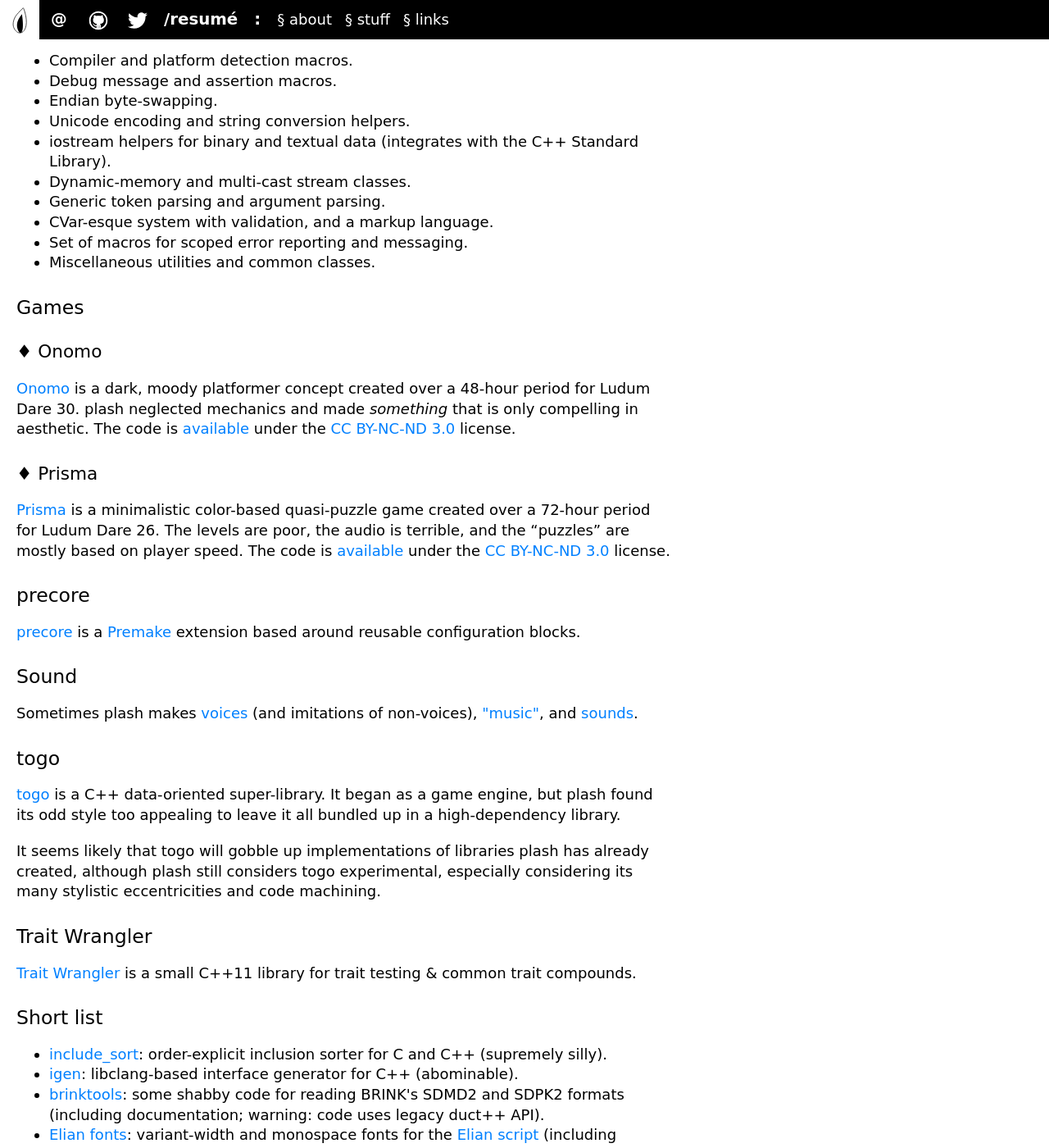
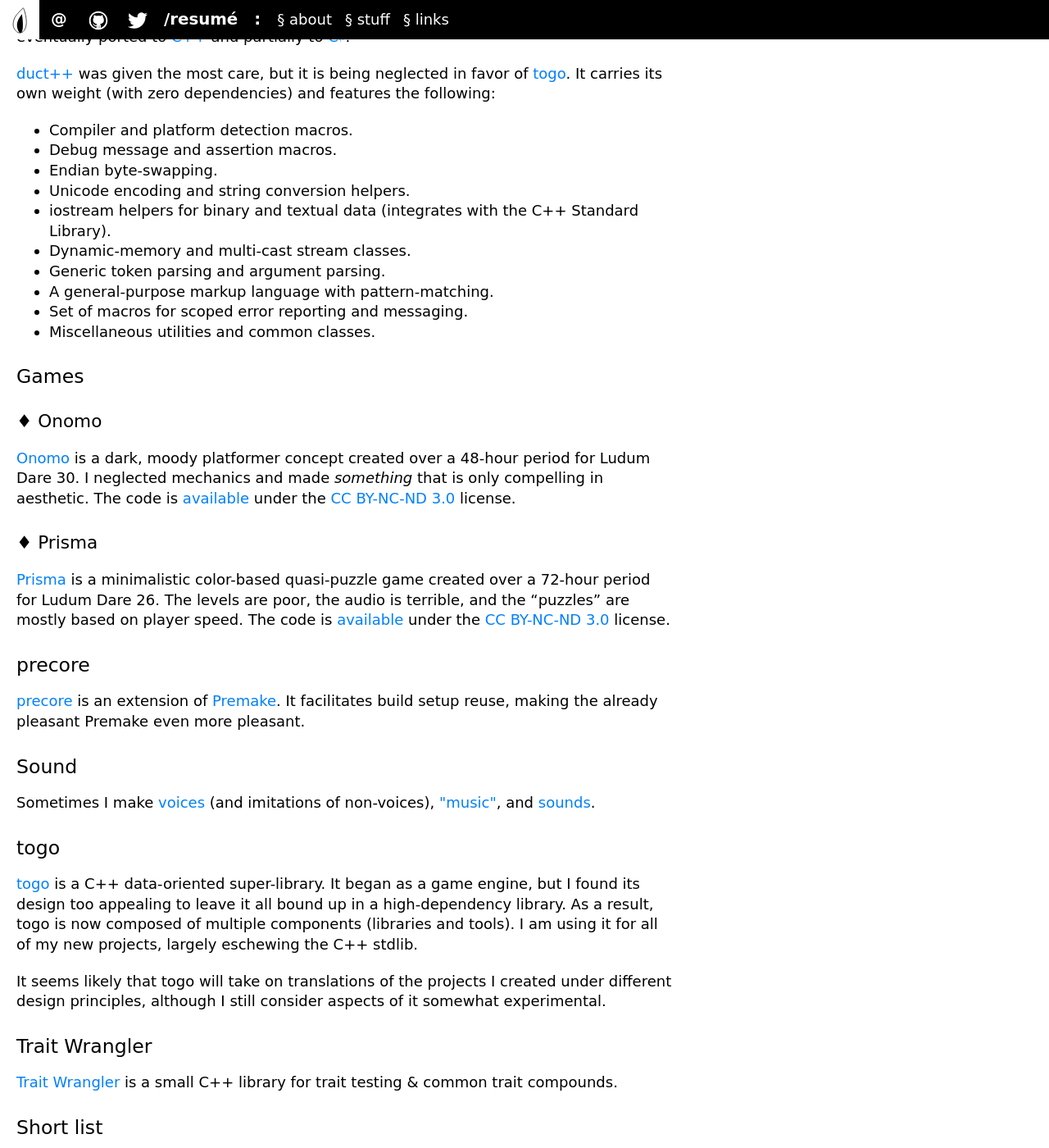
Before and after one commit to komiga/homesite, a Jekyll site: the page built from index.html, in a window 1280 px wide and 1400 px high, scrolled down 986 px. Shown: the whole window at 82% size. Built offline with Jekyll 4.4.1, drawn with Linux system fonts in a browser that asks for light colours; some of the changed text lies outside the part shown.

Commit message:
Sprawling rewrites; neonoma.

```diff
--- a/index.html
+++ b/index.html
@@ -16,40 +16,46 @@ title: komiga
 
 <h1>&sect; about<a class="para-ref" id="about" href="#about"></a></h1>
 
-<p>This here is the homesite of plash, an inquisitive craftsperson, game maker, and analytic system-thinker.</p>
+<p>I am Coranna.</p>
+
+<p>I observe. I make. I confound.</p>
+
+<p>I am honest and blunt.</p>
+
+<p>Talk to me if you must know more.</p>
 
 <p><a target="_blank" href="/files/public.asc" title="OpenPGP key">EBE2 946B 216F A919 6E38 2DFF 64D8 A116 A514 D8CE</a></p>
 
 <h1>&sect; stuff<a class="para-ref" id="stuff" href="#stuff"></a></h1>
 
-<p>A list of projects and whatnots that plash has created or touched.</p>
+<p>A list of projects and whatnot.</p>
 
 
 <h4>Allopoeia<a class="para-ref" id="allopoeia" href="#allopoeia"></a></h4>
 
-<p><a target="_blank" href="http://allopoeia.komiga.com">Allopoeia</a> (also known as The Allo) is an open-authorship journal/blag for anything and everything (for certain definitions thereof). See <a target="_blank" href="http://allopoeia.komiga.com/authoring.html">here</a> if you're interested in posting something.</p>
+<p><a target="_blank" href="http://allopoeia.komiga.com">Allopoeia</a> is an open-authorship journal/blag for anything and everything (for certain definitions thereof). See <a target="_blank" href="http://allopoeia.komiga.com/authoring.html">here</a> if you're interested in posting something.</p>
 
 
 <h4>All the Maths‽<a class="para-ref" id="am" href="#am"></a></h4>
 
-<p><a target="_blank" href="https://github.com/komiga/am">All the Maths‽</a> is a mathematics library for C++11.</p>
+<p><a target="_blank" href="https://github.com/komiga/am">All the Maths‽</a> is a mathematics library for C++.</p>
 
 
 <h4>Beard<a class="para-ref" id="beard" href="#beard"></a></h4>
 
-<p><a target="_blank" href="https://github.com/komiga/Beard">Beard</a> is a terminal UI for C++11. Because ncurses is an abomination. In the interest of fairness, Beard also happens to be an abomination. Must be the TTY sickness.</p>
+<p><a target="_blank" href="https://github.com/komiga/Beard">Beard</a> is a terminal UI for C++. Because ncurses is an abomination. In the interest of fairness, Beard also happens to be an abomination. Must be the TTY sickness.</p>
 
 
 <h4>Cacophony<a class="para-ref" id="cacophony" href="#cacophony"></a></h4>
 
-<p><a target="_blank" href="https://github.com/komiga/Cacophony">Cacophony</a> is a serialization library for C++11. It is similar to <a target="_blank" href="http://uscilab.github.io/cereal">cereal</a>, but doesn't dabble in polymorphism, type registration, or RTTI, instead requiring explicit hierarchic serialization.</p>
+<p><a target="_blank" href="https://github.com/komiga/Cacophony">Cacophony</a> is a serialization library for C++. It is similar to <a target="_blank" href="http://uscilab.github.io/cereal">cereal</a>, but doesn't dabble in polymorphism, type registration, or RTTI, instead requiring explicit hierarchic serialization.</p>
 
 
 <h4>duct<a class="para-ref" id="duct" href="#duct"></a></h4>
 
-<p>duct is a general-purpose library for multiple languages. It started in <a target="_blank" href="https://github.com/komiga/duct-max">BlitzMax</a>, but was eventually ported to <a target="_blank" href="https://github.com/komiga/duct-cpp">C++</a> and partially to <a target="_blank" href="https://github.com/komiga/duct-sharp">C♯</a>.</p>
+<p>duct is a general-purpose library for multiple languages. It began in <a target="_blank" href="https://github.com/komiga/duct-max">BlitzMax</a>, but was eventually ported to <a target="_blank" href="https://github.com/komiga/duct-cpp">C++</a> and partially to <a target="_blank" href="https://github.com/komiga/duct-sharp">C♯</a>.</p>
 
-<p><a target="_blank" href="https://github.com/komiga/duct-cpp">duct++</a> was given the most care, but it is being neglected in favor of <a href="#togo">togo</a>. It carries its own weight (with zero dependencies) and has the following features:</p>
+<p><a target="_blank" href="https://github.com/komiga/duct-cpp">duct++</a> was given the most care, but it is being neglected in favor of <a href="#togo">togo</a>. It carries its own weight (with zero dependencies) and features the following:</p>
 
 <ul>
 	<li>Compiler and platform detection macros.</li>
@@ -59,7 +65,7 @@ title: komiga
 	<li>iostream helpers for binary and textual data (integrates with the C++ Standard Library).</li>
 	<li>Dynamic-memory and multi-cast stream classes.</li>
 	<li>Generic token parsing and argument parsing.</li>
-	<li>CVar-esque system with validation, and a markup language.</li>
+	<li>A general-purpose markup language with pattern-matching.</li>
 	<li>Set of macros for scoped error reporting and messaging.</li>
 	<li>Miscellaneous utilities and common classes.</li>
 </ul>
@@ -69,7 +75,7 @@ title: komiga
 
 <h5>♦ Onomo<a class="para-ref" id="onomo" href="#onomo"></a></h5>
 
-<p><a href="http://www.ludumdare.com/compo/ludum-dare-30/?action=preview&amp;uid=14542">Onomo</a> is a dark, moody platformer concept created over a 48-hour period for Ludum Dare 30. plash neglected mechanics and made <em>something</em> that is only compelling in aesthetic. The code is <a href="https://github.com/komiga/ld30-onomo">available</a> under the <a href="http://creativecommons.org/licenses/by-nc-nd/3.0/">CC BY-NC-ND 3.0</a> license.</p>
+<p><a href="http://www.ludumdare.com/compo/ludum-dare-30/?action=preview&amp;uid=14542">Onomo</a> is a dark, moody platformer concept created over a 48-hour period for Ludum Dare 30. I neglected mechanics and made <em>something</em> that is only compelling in aesthetic. The code is <a href="https://github.com/komiga/ld30-onomo">available</a> under the <a href="http://creativecommons.org/licenses/by-nc-nd/3.0/">CC BY-NC-ND 3.0</a> license.</p>
 
 <h5>♦ Prisma<a class="para-ref" id="prisma" href="#prisma"></a></h5>
 
@@ -78,24 +84,24 @@ title: komiga
 
 <h4>precore<a class="para-ref" id="precore" href="#precore"></a></h4>
 
-<p><a target="_blank" href="https://github.com/komiga/precore">precore</a> is a <a target="_blank" href="http://industriousone.com/what-premake">Premake</a> extension based around reusable configuration blocks.</p>
+<p><a target="_blank" href="https://github.com/komiga/precore">precore</a> is an extension of <a target="_blank" href="http://industriousone.com/what-premake">Premake</a>. It facilitates build setup reuse, making the already pleasant Premake even more pleasant.</p>
 
 
 <h4>Sound<a class="para-ref" id="sound" href="#sound"></a></h4>
 
-<p>Sometimes plash makes <a target="_blank" href="https://soundcloud.com/komiga/sets/random-va">voices</a> (and imitations of non-voices), <a target="_blank" href="https://soundcloud.com/komiga/sets/things-that-resemble-music">"music"</a>, and <a target="_blank" href="https://soundcloud.com/komiga/sets/things-that-resemble-sound">sounds</a>.</p>
+<p>Sometimes I make <a target="_blank" href="https://soundcloud.com/komiga/sets/random-va">voices</a> (and imitations of non-voices), <a target="_blank" href="https://soundcloud.com/komiga/sets/things-that-resemble-music">"music"</a>, and <a target="_blank" href="https://soundcloud.com/komiga/sets/things-that-resemble-sound">sounds</a>.</p>
 
 
 <h4>togo<a class="para-ref" id="togo" href="#togo"></a></h4>
 
-<p><a target="_blank" href="https://github.com/komiga/togo">togo</a> is a C++ data-oriented super-library. It began as a game engine, but plash found its odd style too appealing to leave it all bundled up in a high-dependency library.</p>
+<p><a target="_blank" href="https://github.com/komiga/togo">togo</a> is a C++ data-oriented super-library. It began as a game engine, but I found its design too appealing to leave it all bound up in a high-dependency library. As a result, togo is now composed of multiple components (libraries and tools). I am using it for all of my new projects, largely eschewing the C++ stdlib.</p>
 
-<p>It seems likely that togo will gobble up implementations of libraries plash has already created, although plash still considers togo experimental, especially considering its many stylistic eccentricities and code machining.</p>
+<p>It seems likely that togo will take on translations of the projects I created under different design principles, although I still consider aspects of it somewhat experimental.</p>
 
 
 <h4>Trait Wrangler<a class="para-ref" id="trait-wrangler" href="#trait-wrangler"></a></h4>
 
-<p><a target="_blank" href="https://github.com/komiga/trait_wrangler">Trait Wrangler</a> is a small C++11 library for trait testing &amp; common trait compounds.</p>
+<p><a target="_blank" href="https://github.com/komiga/trait_wrangler">Trait Wrangler</a> is a small C++ library for trait testing &amp; common trait compounds.</p>
 
 
 <h4>Short list<a class="para-ref" id="short-list" href="#short-list"></a></h4>
@@ -113,7 +119,7 @@ title: komiga
 
 <h1>&sect; links<a class="para-ref" id="links" href="#links"></a></h1>
 
-<p>Here are some links plash has procured for your enjoyment.</p>
+<p>Here are some links I have procured for your enjoyment.</p>
 
 <p>Webcomics, periodicals and books:</p>
 
@@ -135,12 +141,12 @@ title: komiga
 <p>Musicians and music:</p>
 
 <ul>
-	<li><a target="_blank" href="http://www.8bitpeoples.com">8bitpeoples</a> &mdash; 8-bit/chiptune music label; releases a whole lot of free albums.</li>
-	<li><a target="_blank" href="http://anamanaguchi.com">Anamanaguchi</a> &mdash; chiptune band.</li>
+	<li><a target="_blank" href="http://www.8bitpeoples.com">8bitpeoples</a> &mdash; 8-bit/chiptune music label; they release a whole lot of free albums.</li>
+	<li><a target="_blank" href="http://anamanaguchi.com">Anamanaguchi</a> &mdash; rad chiptune band.</li>
 	<li><a target="_blank" href="http://thejarthurkeenesband.bandcamp.com">The J. Arthur Keenes Band</a> &mdash; chiptune-reggae coolness.</li>
 	<li><a target="_blank" href="http://lifeformed.bandcamp.com">Lifeformed</a> &mdash; exceptional sonic crafter.</li>
-	<li><a target="_blank" href="http://c418.com">C418</a> &mdash; composer for Minecraft.</li>
+	<li><a target="_blank" href="http://c418.com">C418</a> &mdash; Minecraft tune crafter.</li>
 	<li><a target="_blank" href="http://ghostiq.com/neotokyo/">NEOTOKYO° soundtrack</a> &mdash; for the indie HL2 mod <a target="_blank" href="http://neotokyohq.com/about.html">NEOTOKYO°</a> by the exceptional Ed Harrison, now free.</li>
 	<li><a target="_blank" href="http://thinkwithportals.com/music.php">Portal 2 soundtrack</a> &mdash; three free volumes from the Aperture Science Psychoacoustics Laboratory.</li>
-	<li><a target="_blank" href="http://benhouge.com/arcanum.html">Arcanum soundtrack</a> &mdash; by Ben Houge (free).</li>
+	<li><a target="_blank" href="http://benhouge.com/arcanum.html">Arcanum soundtrack</a> &mdash; sorrowful string ensembles by Ben Houge (sorrow is free).</li>
 </ul>
```
